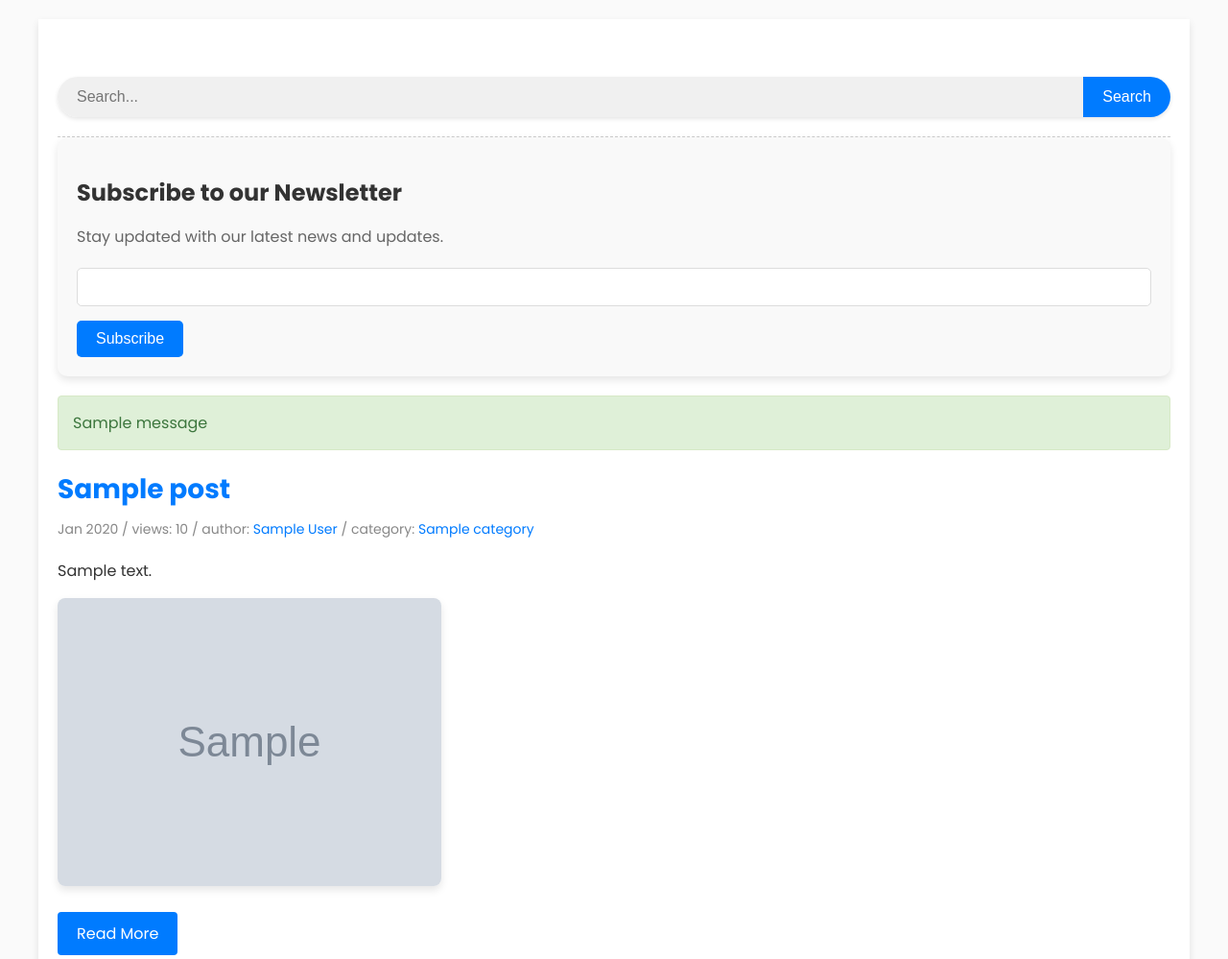
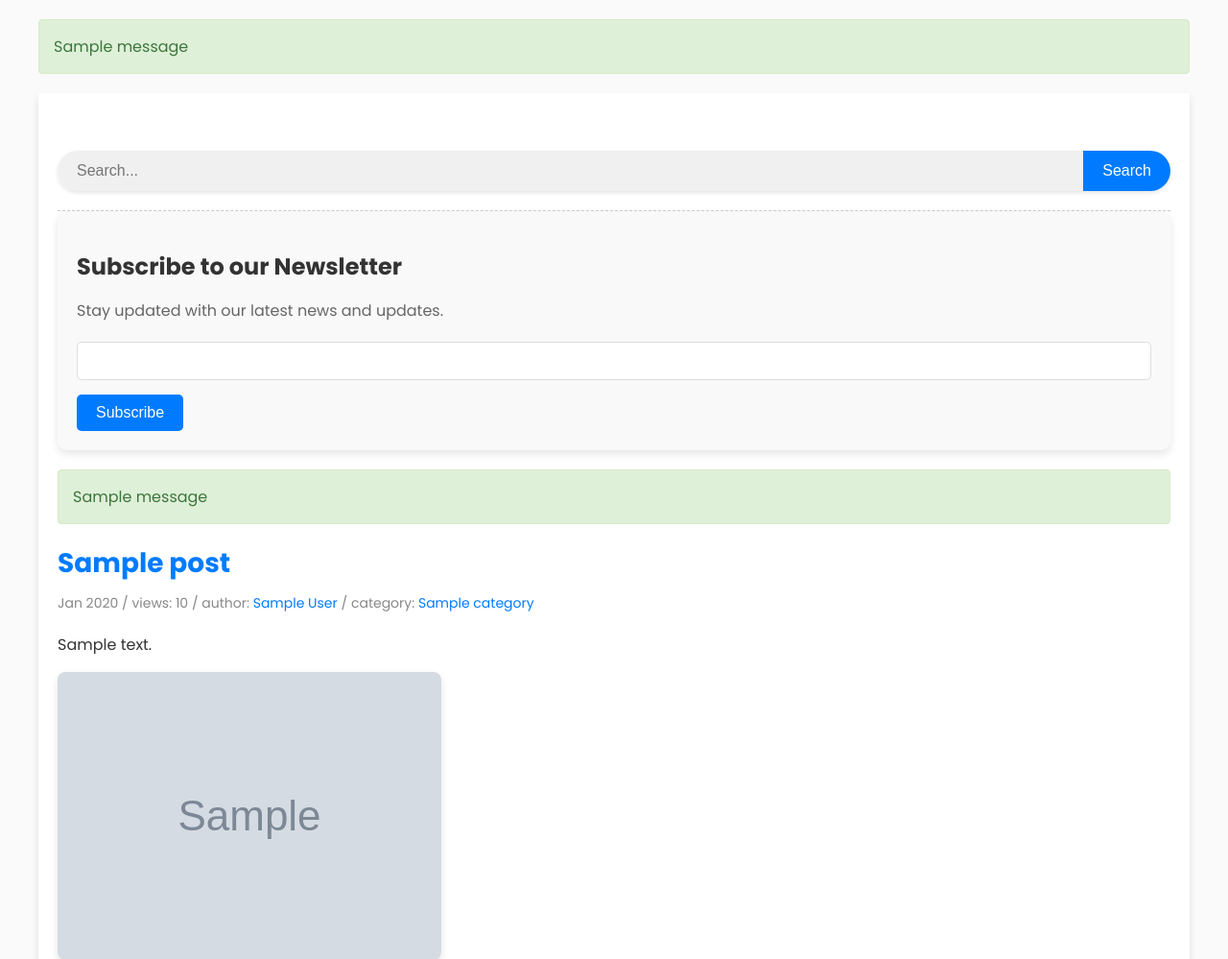
Before and after one commit to SaeedSaedi/Django_API, a Django app: page / in a window 1280 px wide. Shown: the part 123-1122 px from the top of the page at 96% size. Run offline with Django 5.2, Linux system fonts and the light colour scheme; tables that the repository leaves empty hold one stand-in row (values such as "Sample post"); grey boxes marked "Sample" are stand-in pictures; one stand-in notice (Sample message) is shown.

Commit message:
add messages to base

```diff
--- a/templates/blog/base.html
+++ b/templates/blog/base.html
@@ -18,6 +18,15 @@
 
         </header>
         <main>
+            {% if messages %}
+                <div class="messages">
+                    {% for message in messages %}
+                    <div class="alert {% if message.tags %}alert-{{ message.tags }}{% endif %}" role="alert">
+                        {{ message }}
+                    </div>
+                    {% endfor %}
+                </div>
+            {% endif %}
             {% block content %}
             {% endblock %}
         </main>
```
